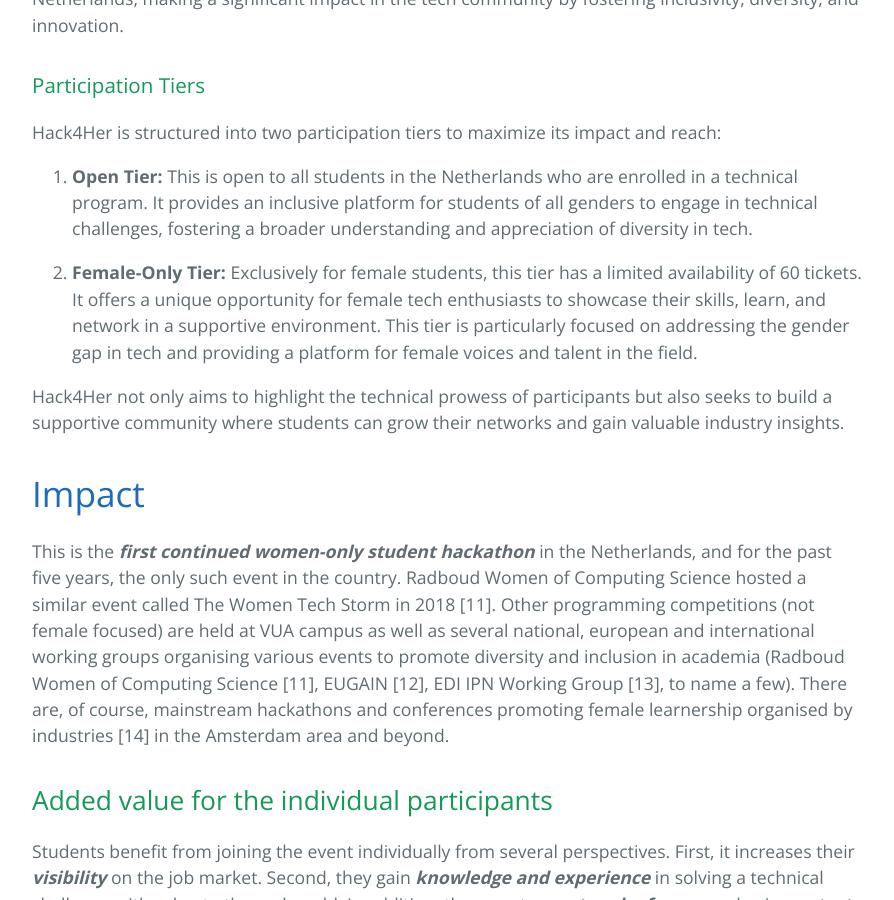
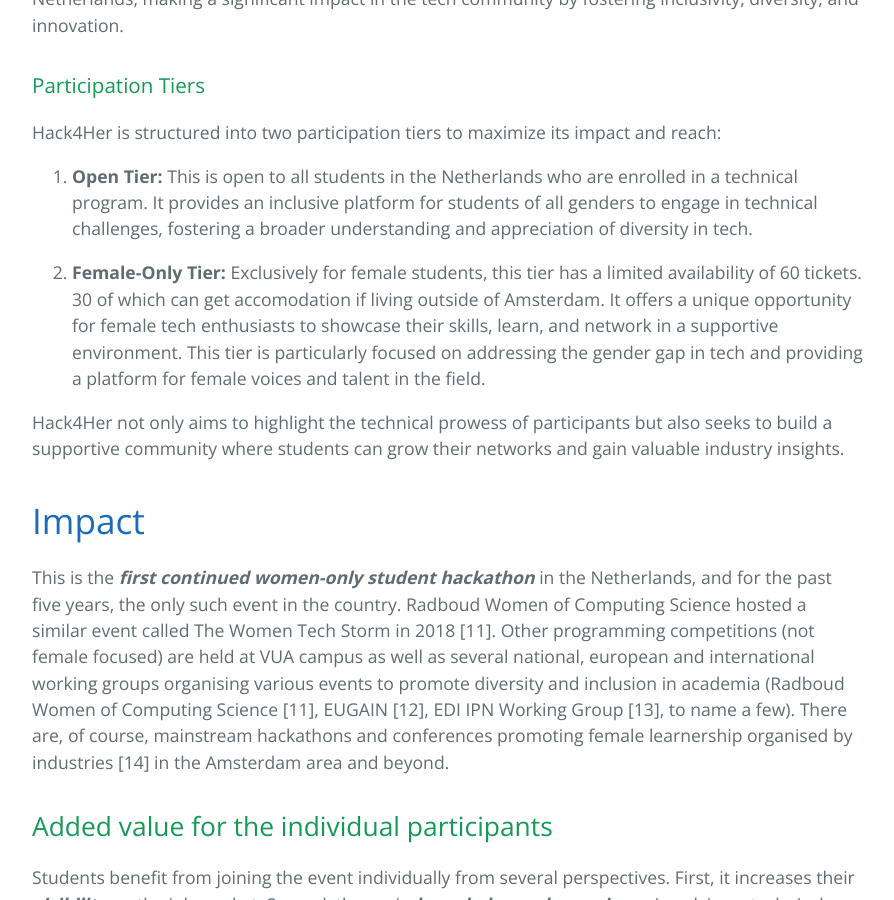
Before and after one commit to hack4her/hack4her.github.io, a Jekyll site: the page built from about.md, in a window 1280 px wide and 900 px high, scrolled down 690 px. Shown: the whole window, without its empty margins (192-1086 px from the left). Built offline with Jekyll 4.4.1, drawn with Linux system fonts in a browser that asks for light colours; our own code applies the rules of GitHub Pages for plain Markdown files.

Commit message:
Updated accomodation about.md

```diff
--- a/about.md
+++ b/about.md
@@ -9,7 +9,7 @@
 
 1. **Open Tier:** This is open to all students in the Netherlands who are enrolled in a technical program. It provides an inclusive platform for students of all genders to engage in technical challenges, fostering a broader understanding and appreciation of diversity in tech.
 
-2. **Female-Only Tier:** Exclusively for female students, this tier has a limited availability of 60 tickets. It offers a unique opportunity for female tech enthusiasts to showcase their skills, learn, and network in a supportive environment. This tier is particularly focused on addressing the gender gap in tech and providing a platform for female voices and talent in the field.
+2. **Female-Only Tier:** Exclusively for female students, this tier has a limited availability of 60 tickets. 30 of which can get accomodation if living outside of Amsterdam. It offers a unique opportunity for female tech enthusiasts to showcase their skills, learn, and network in a supportive environment. This tier is particularly focused on addressing the gender gap in tech and providing a platform for female voices and talent in the field.
 
 Hack4Her not only aims to highlight the technical prowess of participants but also seeks to build a supportive community where students can grow their networks and gain valuable industry insights.
 
```
